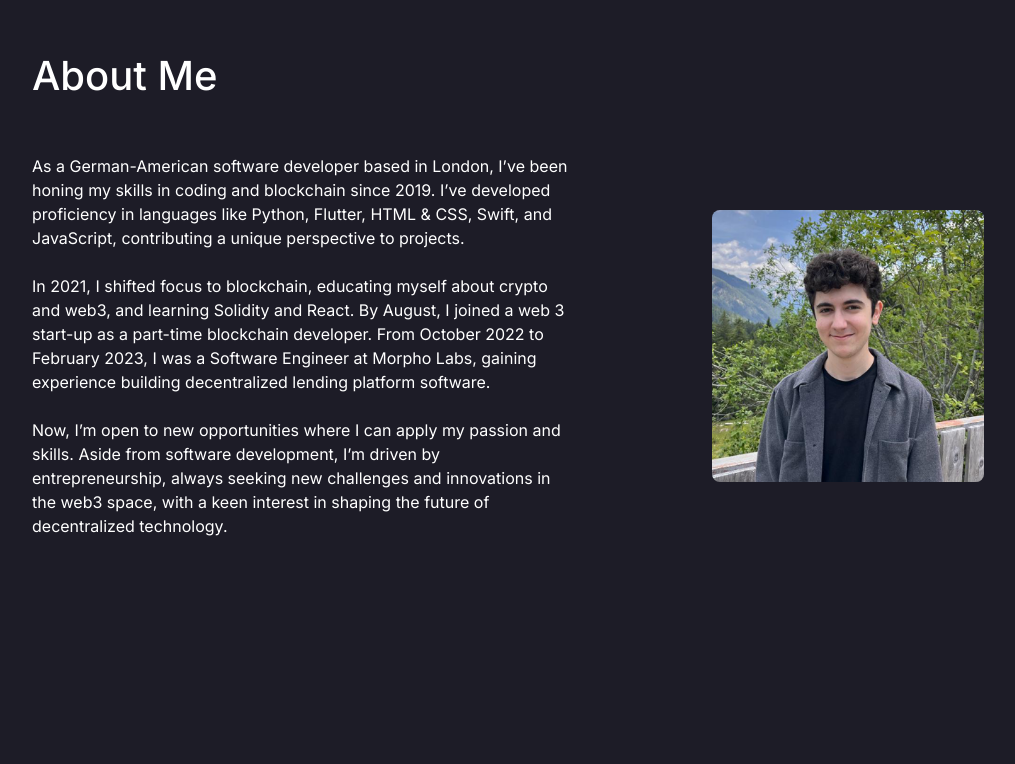
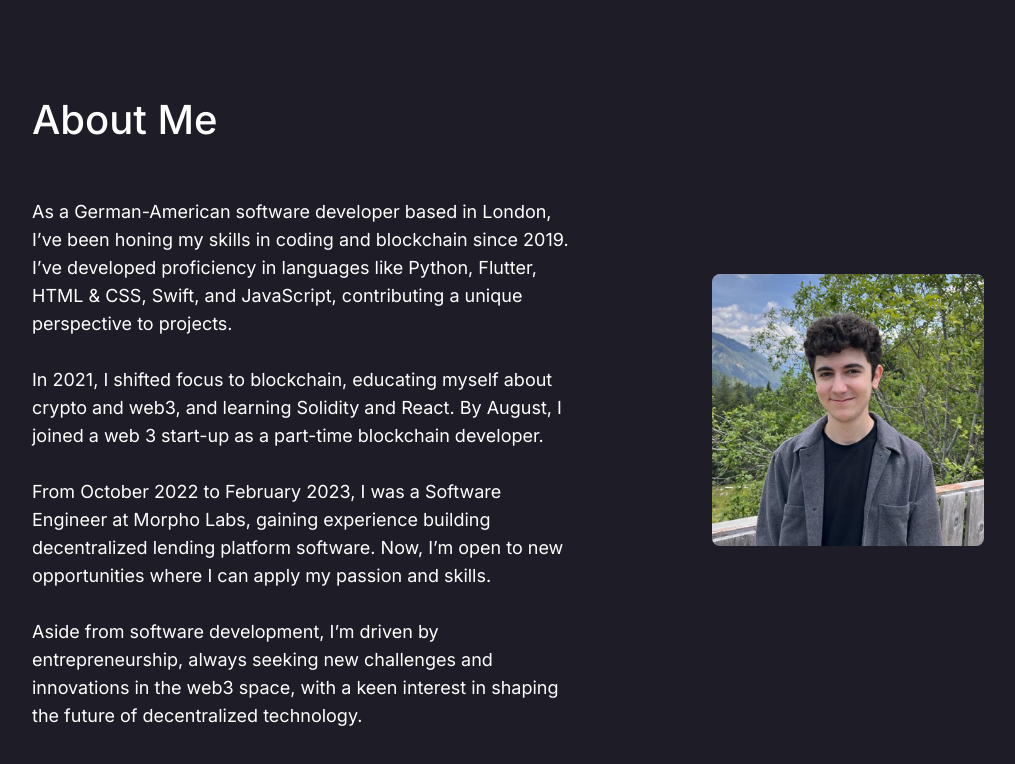
Before and after one commit to benbaessler/my-portfolio, a Next.js app: page / in a window 1280 px wide. Shown: the part 834-1598 px from the top of the page, without its empty margins (64-1079 px from the left). Built offline with nearby package versions, Linux system fonts and the light colour scheme.

Commit message:
chore: fix about styling

```diff
--- a/src/components/About.tsx
+++ b/src/components/About.tsx
@@ -1,37 +1,43 @@
 import Image from "next/image";
 import Portait from "@/assets/me.png";
 
-
 const About = () => (
-  <div className="page-container">
+  <div className="page-container flex align-center justify-center">
+    <div className="flex flex-wrap justify-center items-center mt-6 max-w-screen-2xl">
+      <div className="flex flex-col py-5 lg:w-1/2 items-center text-center md:items-start md:text-start">
         <h2>About Me</h2>
-    <div className="flex flex-wrap">
-      <div className="md:w-1/2">
+        <div className="text-lg">
           <p>
             As a German-American software developer based in London, I’ve been
             honing my skills in coding and blockchain since 2019. I’ve developed
-          proficiency in languages like Python, Flutter, HTML & CSS, Swift, and
-          JavaScript, contributing a unique perspective to projects.
+            proficiency in languages like Python, Flutter, HTML & CSS, Swift,
+            and JavaScript, contributing a unique perspective to projects.
           </p>
           <br />
           <p>
-          In 2021, I shifted focus to blockchain, educating myself about crypto
-          and web3, and learning Solidity and React. By August, I joined a web 3
-          start-up as a part-time blockchain developer. From October 2022 to
-          February 2023, I was a Software Engineer at Morpho Labs, gaining
-          experience building decentralized lending platform software.
+            In 2021, I shifted focus to blockchain, educating myself about
+            crypto and web3, and learning Solidity and React. By August, I
+            joined a web 3 start-up as a part-time blockchain developer.
           </p>
           <br />
           <p>
-          Now, I’m open to new opportunities where I can apply my passion and
-          skills. Aside from software development, I’m driven by
-          entrepreneurship, always seeking new challenges and innovations in the
-          web3 space, with a keen interest in shaping the future of
-          decentralized technology.
+            From October 2022 to February 2023, I was a Software Engineer at
+            Morpho Labs, gaining experience building decentralized lending
+            platform software. Now, I’m open to new opportunities where I can
+            apply my passion and skills.
+          </p>
+          <br />
+          <p>
+            Aside from software development, I’m driven by entrepreneurship,
+            always seeking new challenges and innovations in the web3 space,
+            with a keen interest in shaping the future of decentralized
+            technology.
           </p>
         </div>
+      </div>
+      {/* TODO: increase top margin */}
       <div className="flex flex-col md:w-1/2 justify-center items-center">
-        <div className="w-1/2 max-w-lg min-w-sm">
+        <div className="w-1/2 min-w-sm">
           <Image
             src={Portait}
             alt="Ben Baessler"
```
Lines whose indentation alone changed are shown as unchanged.
